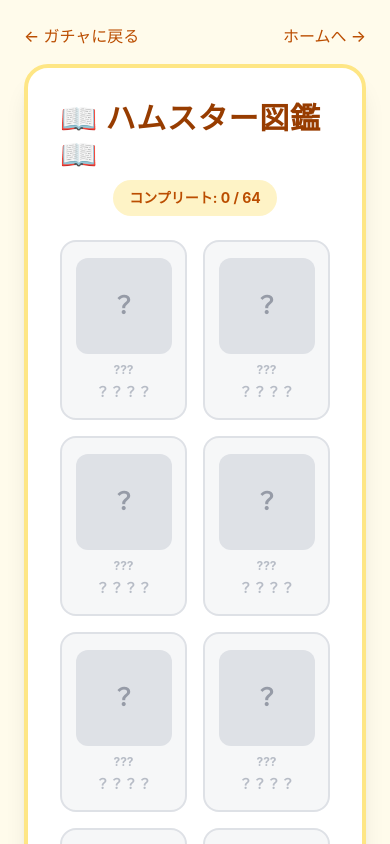
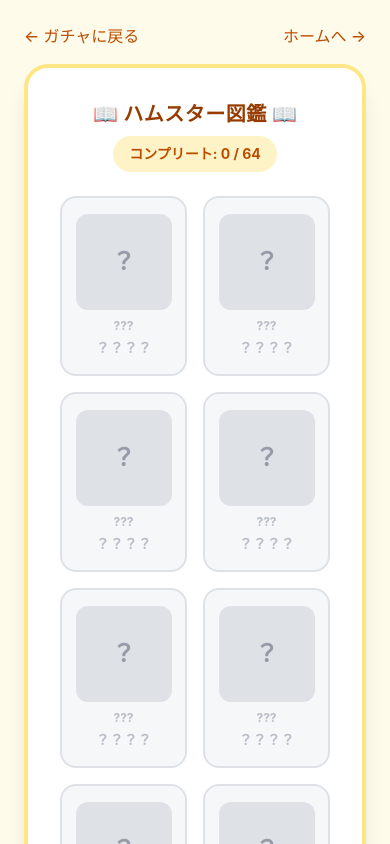
Before and after one commit to kaede0007/hamCollection, a React (Vite) app: page /collection in a window 390 px wide. Shown: the top 844 px of the page. Built offline with nearby package versions, Linux system fonts and the light colour scheme.

Commit message:
図鑑タイトルのスマホレスポンシブル修正

```diff
--- a/src/pages/collection/index.tsx
+++ b/src/pages/collection/index.tsx
@@ -36,7 +36,7 @@ export default function CollectionPage() {
             {/* メインの図鑑ボックス */}
             <div className="w-full max-w-2xl bg-white rounded-3xl shadow-xl p-8 border-4 border-amber-200">
                 <div className="flex flex-col sm:flex-row justify-between items-center mb-6 gap-2">
-                    <h1 className="text-3xl font-bold text-amber-800 tracking-wide">
+                    <h1 className="text-xl sm:text-3xl font-bold text-amber-800 tracking-wide whitespace-nowrap">
                         📖 ハムスター図鑑 📖
                     </h1>
                     <div className="text-sm font-bold text-amber-700 bg-amber-100 px-4 py-2 rounded-full">
```
